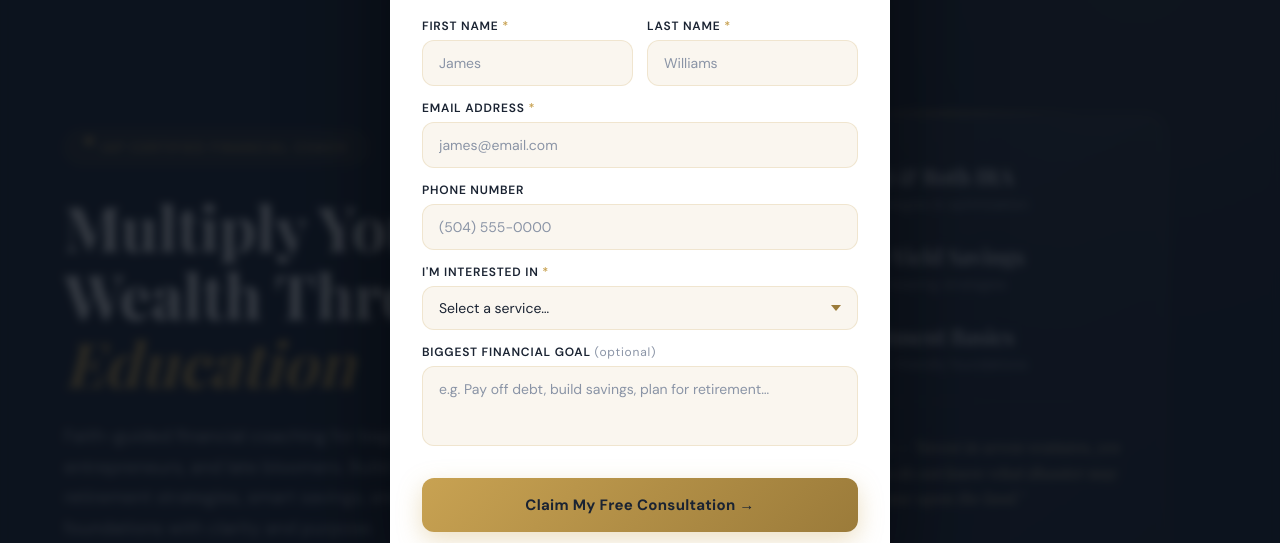
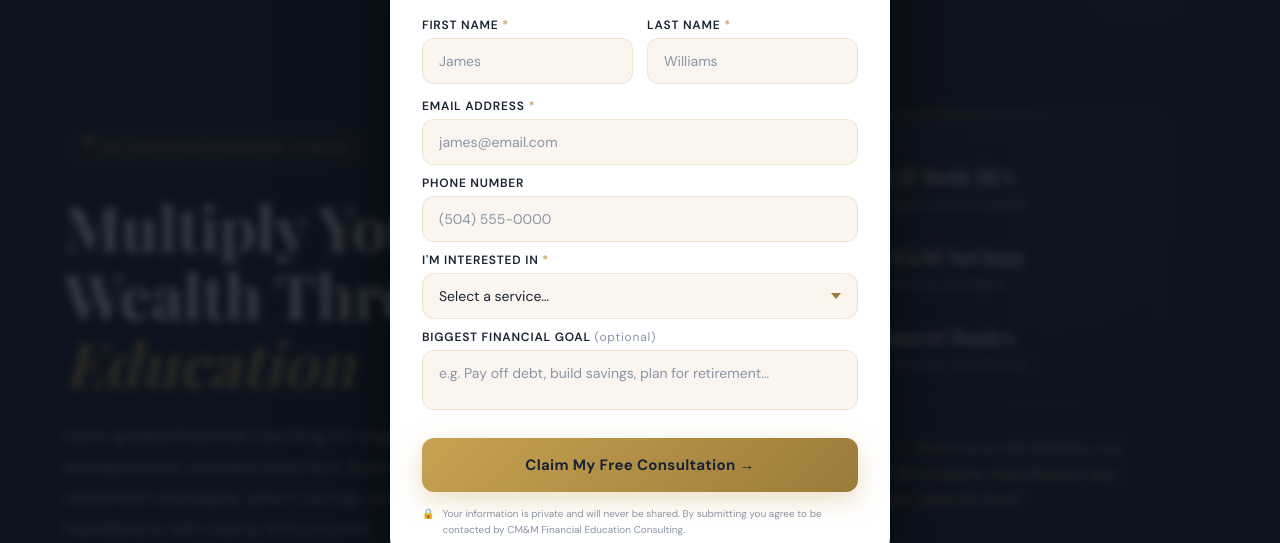
Before and after one commit to PhoenixDirect112/cmm-financial-site, a website: page index.html in a window 1280 px wide. Shown: the part 191-734 px from the top of the page. Drawn offline with nearby package versions, Linux system fonts and the light colour scheme; a web font is replaced by a local one.

Commit message:
Update index.html

```diff
--- a/index.html
+++ b/index.html
@@ -1024,8 +1024,6 @@
     overflow: hidden;
     box-shadow: 0 40px 100px rgba(0,0,0,0.55);
     width: 100%; max-width: 500px;
-    max-height: 90vh;
-    overflow-y: auto;
     animation: scaleIn 0.4s cubic-bezier(0.175,0.885,0.32,1.275) both;
   }
   .modal-header {
@@ -1078,9 +1076,9 @@
   }
   .modal-sub { font-size: 13px; color: rgba(255,255,255,0.45); font-weight: 300; }
 
-  .modal-body { padding: 28px 32px 32px; }
+  .modal-body { padding: 20px 32px 24px; }
   .modal-form-row { display: grid; grid-template-columns: 1fr 1fr; gap: 14px; margin-bottom: 14px; }
-  .modal-form-group { display: flex; flex-direction: column; gap: 6px; margin-bottom: 14px; }
+  .modal-form-group { display: flex; flex-direction: column; gap: 5px; margin-bottom: 10px; }
   .modal-form-label {
     font-size: 12px; font-weight: 600;
     color: var(--text-dark);
@@ -1111,7 +1109,7 @@
     background-color: var(--cream);
     padding-right: 40px; cursor: pointer;
   }
-  .modal-textarea { resize: none; height: 80px; }
+  .modal-textarea { resize: none; height: 60px; }
   .modal-submit-btn {
     width: 100%; margin-top: 18px;
     padding: 17px 32px;
@@ -1178,7 +1176,7 @@
 <body>
 
 <!-- ─── LEAD GEN MODAL ─── -->
-<div class="modal-overlay" id="leadModal">
+<div class="modal-overlay hidden" id="leadModal">
   <div class="modal-card">
 
     <!-- Success state -->
@@ -1801,6 +1799,11 @@
 
 <script>
   // ─── MODAL LOGIC ───
+  // Show modal after 4 second delay
+  setTimeout(function() {
+    document.getElementById('leadModal').classList.remove('hidden');
+  }, 4000);
+
   function closeModal() {
     document.getElementById('leadModal').classList.add('hidden');
   }
```
